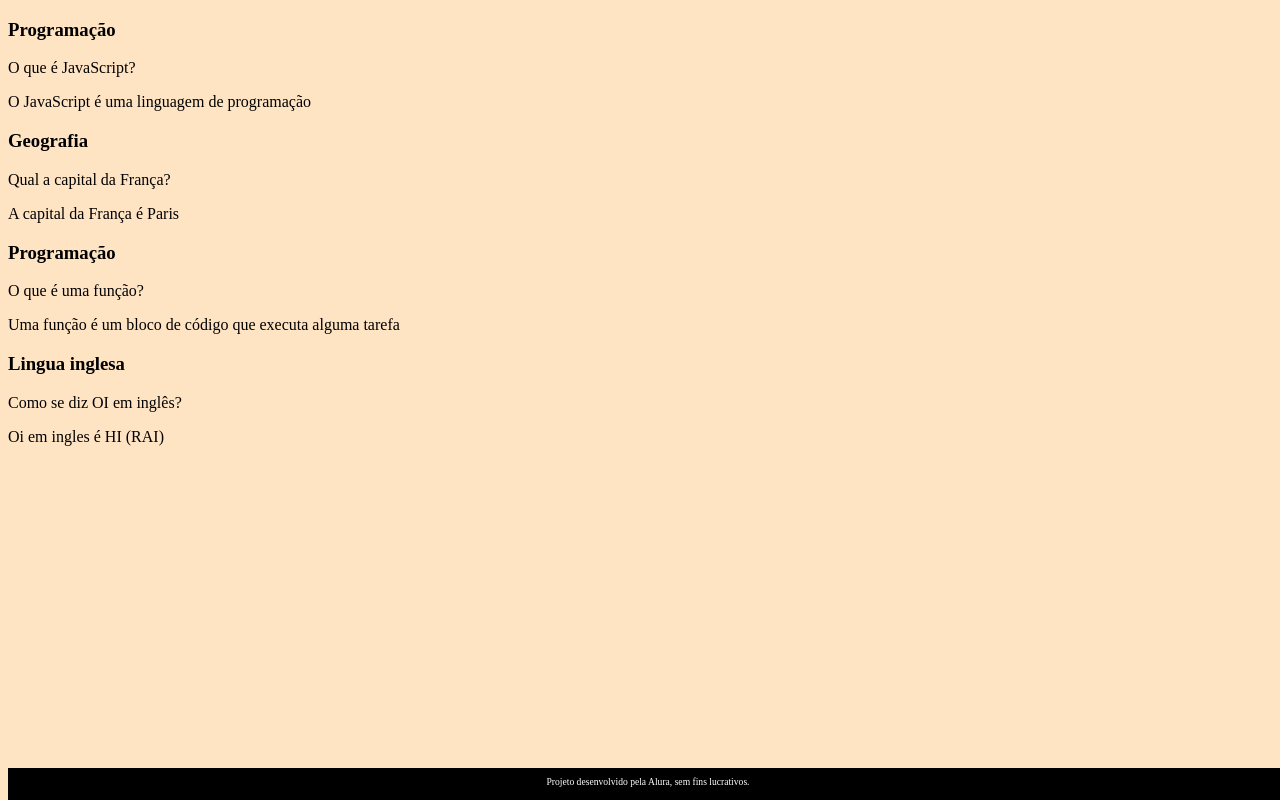
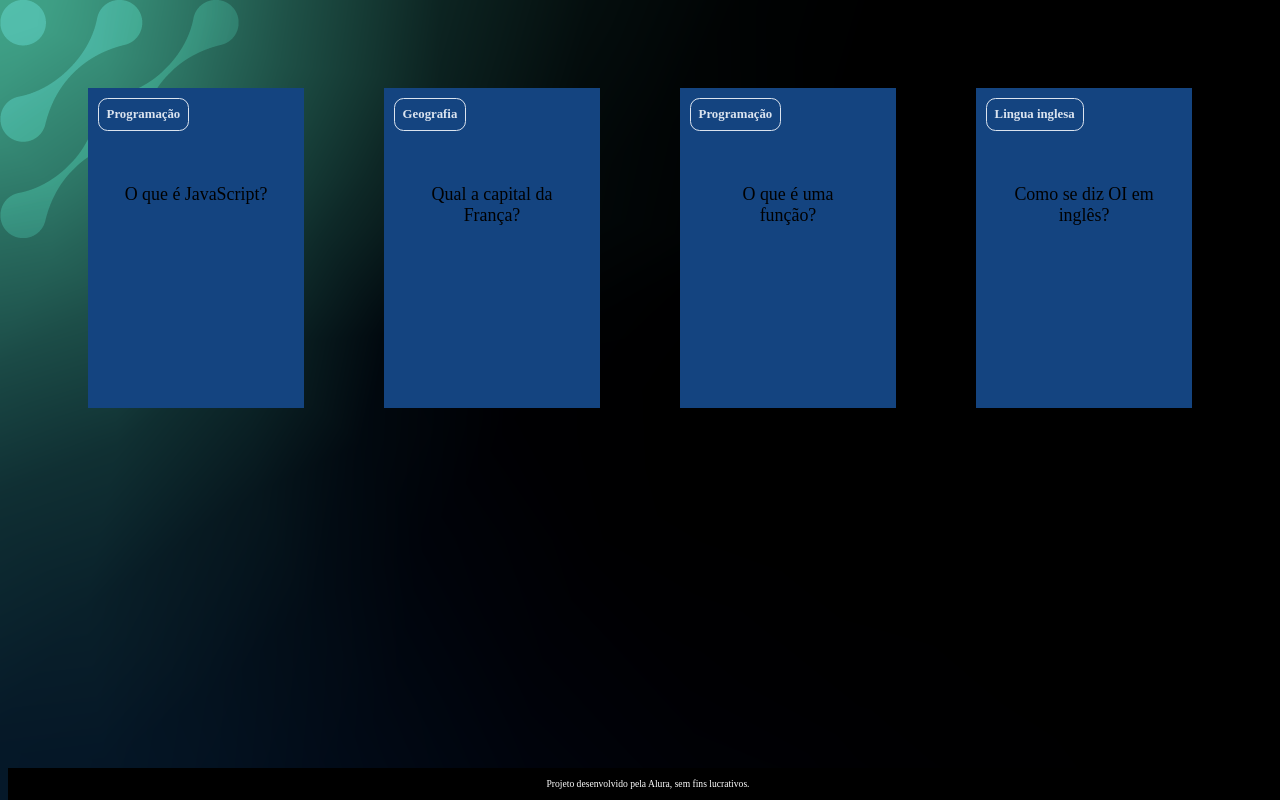
Before and after one commit to brubss01/flashcards, a plain HTML site: page index.html in a window 1280 px wide. Drawn offline with Linux system fonts and the light colour scheme; a web font is replaced by a local one.

Commit message:
Update style.css

```diff
--- a/style.css
+++ b/style.css
@@ -1,16 +1,110 @@
+:root {
+    --text-color: #DBE4EF;
+    --card-front-color: #144480;
+    --card-back-color: #00F4BF;
+}
+
 body {
-background-color: bisque;
+    background: url('bg-desktop.webp');
+    font-family: Bai Jamjuree;
 }
+
 footer {
     background-color: black;
     color: white;
+    bottom: 0;
     position: fixed;
-bottom: 0;
     width: 100%;
     height: 2rem;
 }
+
 footer p {
     text-align: center;
     font-size: 0.6rem;
-  margin-top: 0.5rem;
+    margin-top: 0, 5rem;
 }
+
+#container {
+    display: flex;
+    flex-wrap: wrap;
+    justify-content: space-between;
+    padding: 4rem;
+    gap: 3rem;
+}
+
+.cartao {
+    margin: 1rem 1rem;
+    height: 20rem;
+    flex-grow: 1;
+    flex-basis: calc(33% -6rem);
+}
+
+.cartao__conteudo {
+    background-color: var(--card-front-color);
+    text-align: center;
+    height: 100%;
+    transform-style: preserve-3d;
+    transition: transform 300ms ease-in-out;
+}
+
+.cartao__conteudo h3 {
+    color: var(--text-color);
+    border: 1px solid var(--text-color);
+    text-align: left;
+    padding: 0.5rem;
+    position: absolute;
+    margin: 0.6rem;
+    border-radius: 0.6rem;
+    font-size: 1vw;
+    backface-visibility: hidden;
+}
+
+.cartao__conteudo p {
+    margin-top: 1rem;
+    padding: 2rem;
+    margin-top: 4rem;
+    font-size: 1.4vw;
+}
+
+.cartao__conteudo__resposta p {
+    color: var(--card-back-color);
+    font-weight: 700;
+}
+
+.cartao.active .cartao__conteudo {
+    transform: rotateY(180deg);
+}
+
+.cartao__conteudo__pergunta,
+.cartao__conteudo__resposta {
+    backface-visibility: hidden;
+    position: absolute;
+    height: 100%;
+    width: 100%;
+    box-sizing: border-box;
+}
+
+.cartao__conteudo__resposta {
+    transform: rotateY(180deg);
+    background-color: rdba(0, 244, 191, 0.2);
+    border: 4px solid var(--card-back-color);
+}
+
+@media (max-width:560px) {
+
+    body {
+        background: url('bg-mobile.webp');
+    }
+
+    .cartao {
+        flex: 1 0 calc(100% - 1rem);
+    }
+
+    .cartao__conteudo h3 {
+        font-size: 3vw;
+    }
+
+    .cartao__conteudo p {
+        font-size: 3.8vw;
+    }
+}
```
Lines whose indentation alone changed are shown as unchanged.
